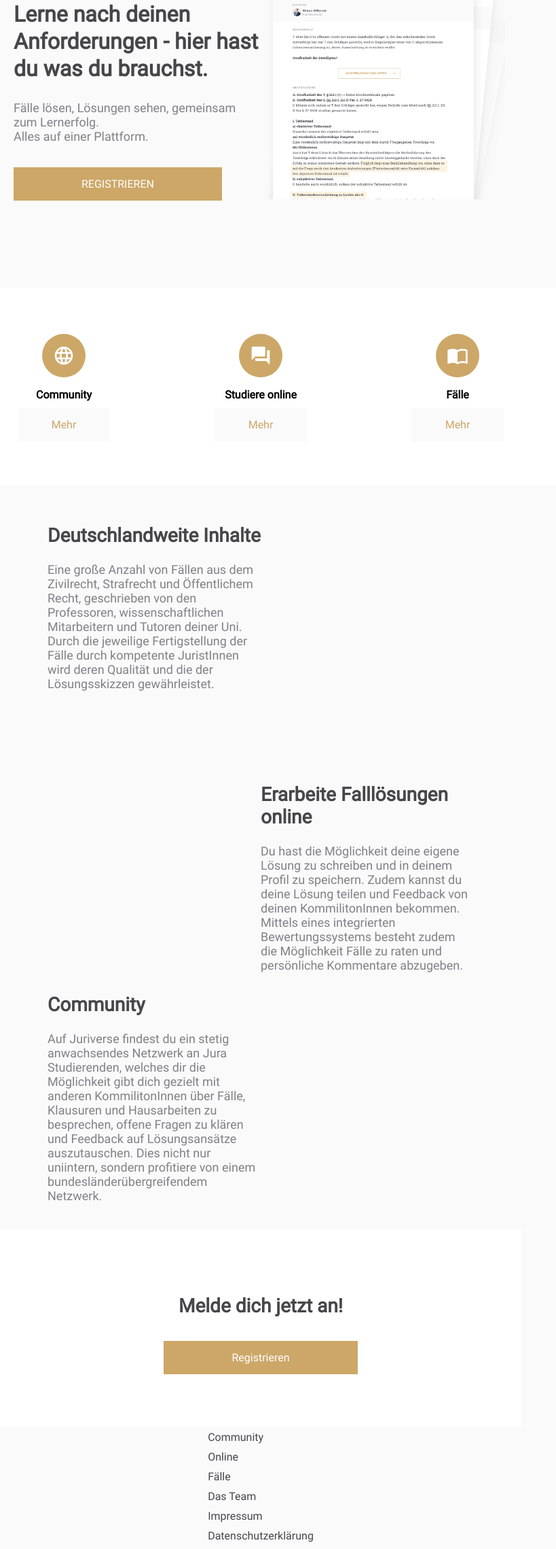
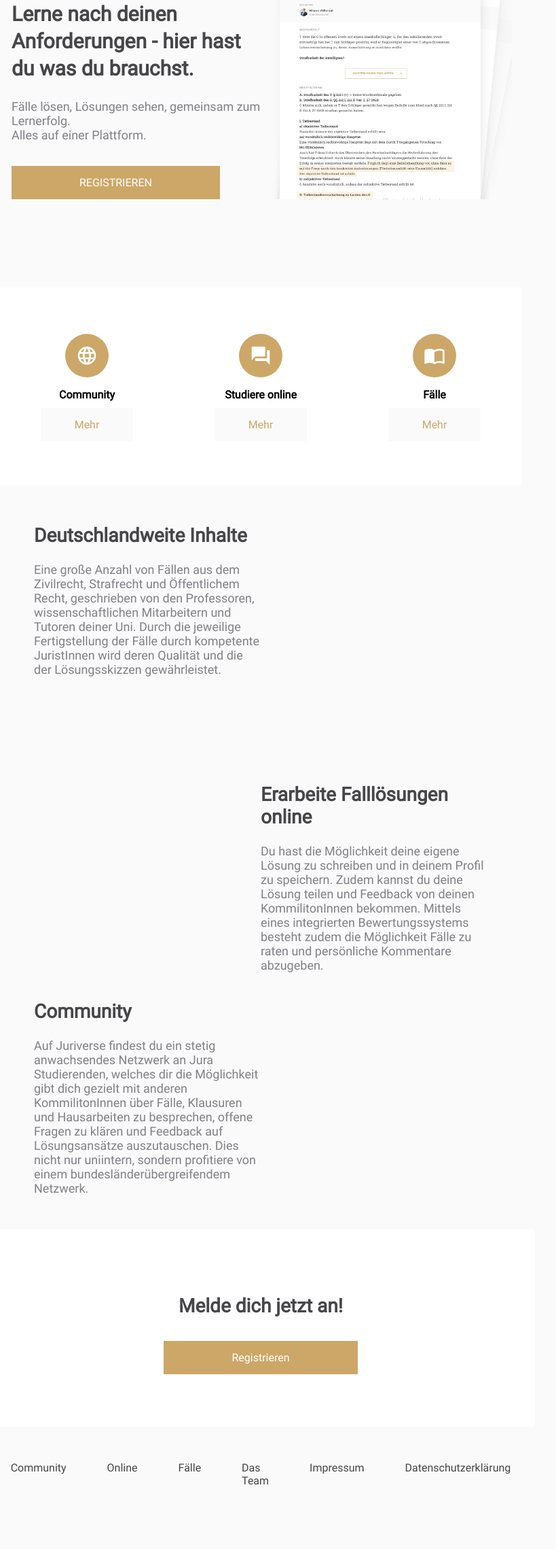
Before and after one commit to lucdoe/juriverse_website, a plain HTML site: page index.html in a window 768 px wide. Shown: the part 252-2530 px from the top of the page at 68% size, 819 px wide, since content can reach past the window. Drawn offline with Linux system fonts and the light colour scheme.

Commit message:
fixed about page imgs, start img text and footer

```diff
--- a/about.css
+++ b/about.css
@@ -1,4 +1,7 @@
-header {
+	body {
+		margin: 0;
+	}
+	header {
 	margin-top: 80px;
 
 }
@@ -11,6 +14,7 @@ article {
 
 article h1 {
 	margin-top: 130px;
+	width: auto;
 }
 
 #aboutusp {
@@ -19,6 +23,7 @@ article h1 {
 .card-holder {
 	display: flex;
 	justify-content: center;
+	margin-bottom: 40px;
 }
 .card {
   /* Add shadows to create the "card" effect */
@@ -44,9 +49,6 @@ article h1 {
   padding: 2px 16px;
 }
 
-.signup {
-	margin: 20px;
-}
 
 
 footer {
@@ -78,6 +80,9 @@ footer {
 	.signup {
 		margin: -20px;
 	}
+	section {
+		text-align: center;
+	}
 }
 
 @media only screen
@@ -91,7 +96,7 @@ and (max-device-width : 1024px) {
 		margin-top: 45px;
 	}
 	article.card-holder div.card div.container p {
-		font-size: 12px;
+		font-size: 10px;
 	}
 	#aboutusp {
 		margin: 20px 10px;
@@ -99,4 +104,35 @@ and (max-device-width : 1024px) {
 	.card {
 		margin: 15px;
 	}
+	section, article {
+		text-align: center;
+	}
 }
+
+@media (max-width: 1169px) {
+	p {
+		font-size: 14px;
+	}
+	.card {
+		margin-top: 35px;
+	}
+	.card img {
+		width: 180px;
+		height: 165px;
+	}
+	section, article {
+		text-align: center;
+	}
+}
+
+@media (min-width: 601px) and (max-width: 767px) {
+	.card {
+		width: 25%;
+		margin-bottom: 50px;
+		margin-top: 100px;
+	}
+	.card img {
+		display: block;
+		width: 100%;
+	}
+}
--- a/index.css
+++ b/index.css
@@ -23,21 +23,16 @@
 
 .cc_container .cc_btn {
 	background-color: var(--main-color-lawra-primary) !important;
-	/* Farbe des Buttons */
 	color: white !important;
-	/* Textfarbe des Buttons */
 }
 
 .cc_container {
 	background: var(--main-color-cool-gray) !important;
-	/* Hintergrundfarbe des gesamten Bereichs */
 	color: var(--bg-color-white) !important;
-	/* Schriftfarbe des gesamten Bereichs */
 }
 
 .cc_container a {
 	color: var(--main-color-lawra-primary) !important;
-	/* Textlink-Farbe "Mehr Infos" */
 }
 
 body {
@@ -451,7 +446,37 @@ p {
 		display: none;
 	}
 }
+@media (min-width: 768px) and (max-width: 1098px ) {
+	h1 {
+		font-size: 30px;
+		width: 370px;
+	}
+	.info p {
+		width: 300px;
+	}
 
+	.info {
+		width: 100%;
+	}
+	.start {
+		margin-left: 20px;
+	}
+	body {
+		margin: 0px;
+	}
+	footer {
+		display: flex;
+		margin: 0;
+		justify-content: center;
+	}
+	footer a {
+		padding: 30px;
+		margin: 0;
+	}
+	a#teamlink {
+		margin-right: 20px;
+	}
+}
 /* DEVICE: Desktop */
 @media (min-width: 1025px) {
 	.grid {
@@ -606,7 +631,4 @@ p {
 
 	}
 
-	footer a {
-		margin-right: 50px;
-	}
 }
```
